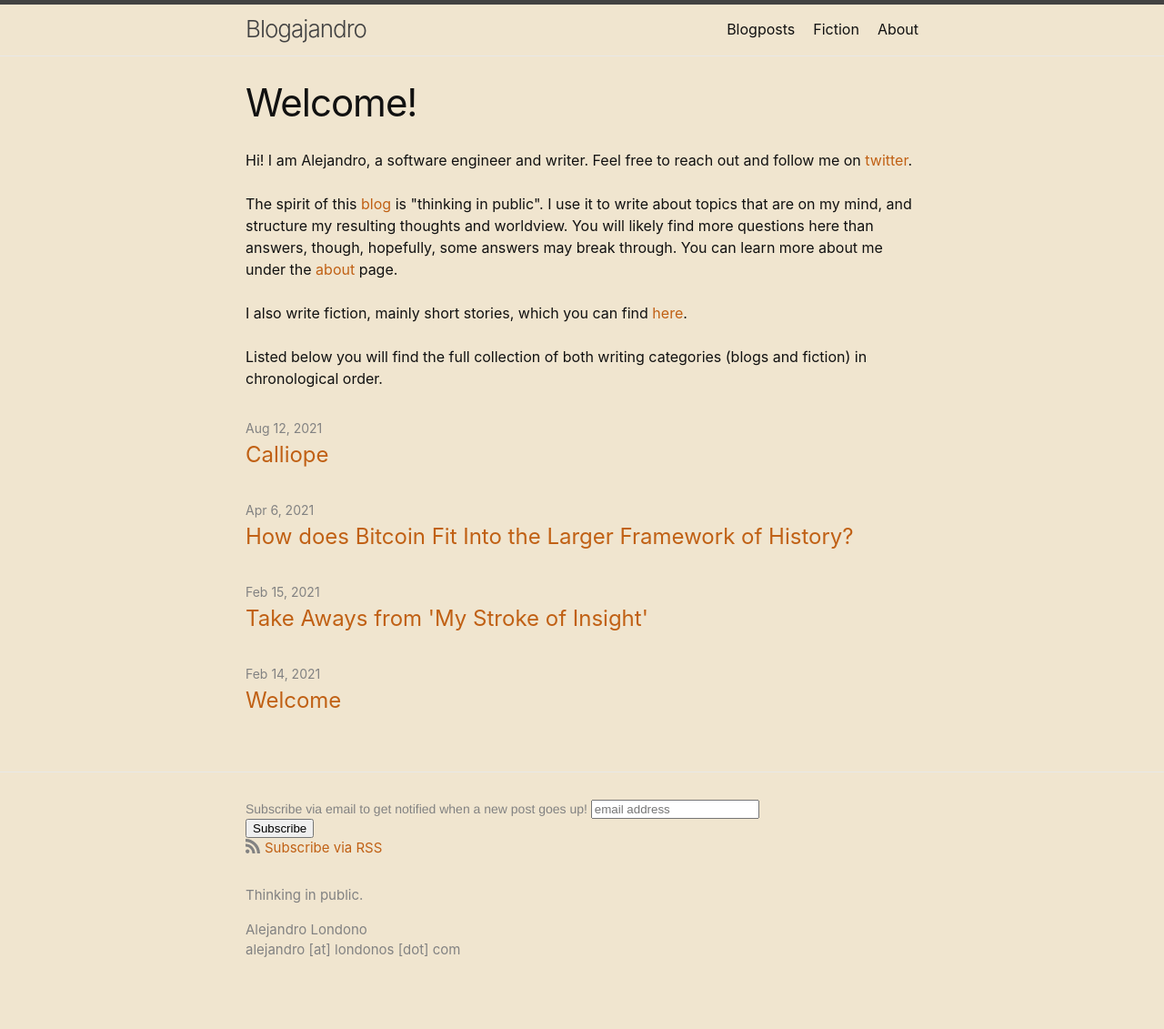
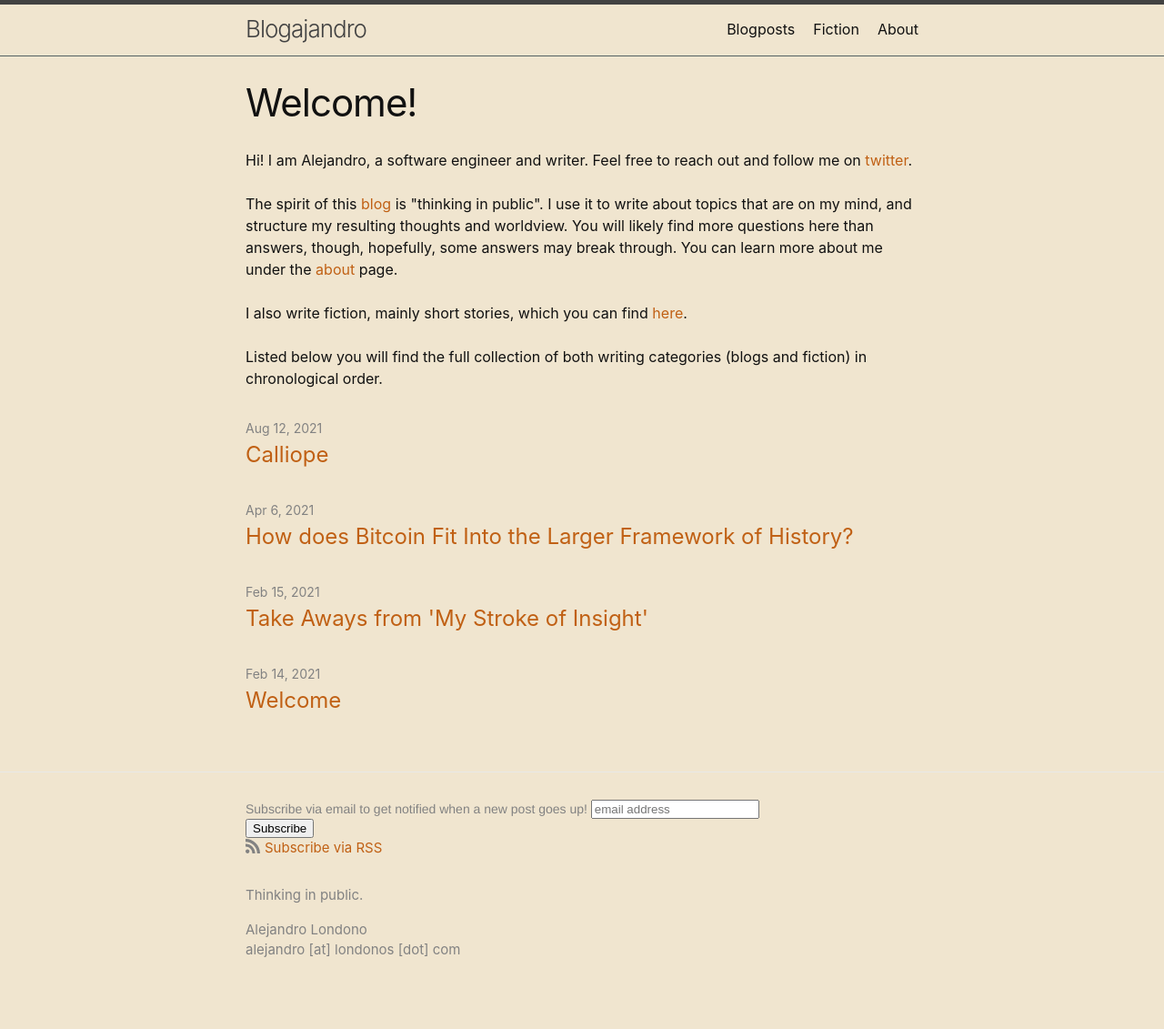
Before and after one commit to Alondono97/blog.alondono.me, a Jekyll site: the page built from index.html, in a window 1280 px wide. Shown: the whole page at 91% size. Built offline with Jekyll 4.4.1, drawn with Linux system fonts in a browser that asks for light colours; comment, search, counter and statistics services are not loaded.

Commit message:
changed header band color

```diff
--- a/_sass/minima.scss
+++ b/_sass/minima.scss
@@ -11,10 +11,9 @@ $base-line-height: 1.5 !default;
 $spacing-unit:     30px !default;
 
 $text-color:       #111 !default;
-// $background-color: #fdfdfd !default;
 $background-color: #F0E5CF !default;
-// $brand-color:      #2a7ae2 !default;
 $brand-color:      #C06014 !default;
+$header-band-color: #536162 !default;
 
 $grey-color:       #828282 !default;
 $grey-color-light: lighten($grey-color, 40%) !default;
--- a/_sass/minima/_layout.scss
+++ b/_sass/minima/_layout.scss
@@ -3,7 +3,7 @@
  */
 .site-header {
   border-top: 5px solid $grey-color-dark;
-  border-bottom: 1px solid $grey-color-light;
+  border-bottom: 1px solid $header-band-color;
   min-height: $spacing-unit * 1.865;
 
   // Positioning context for the mobile navigation icon
```
